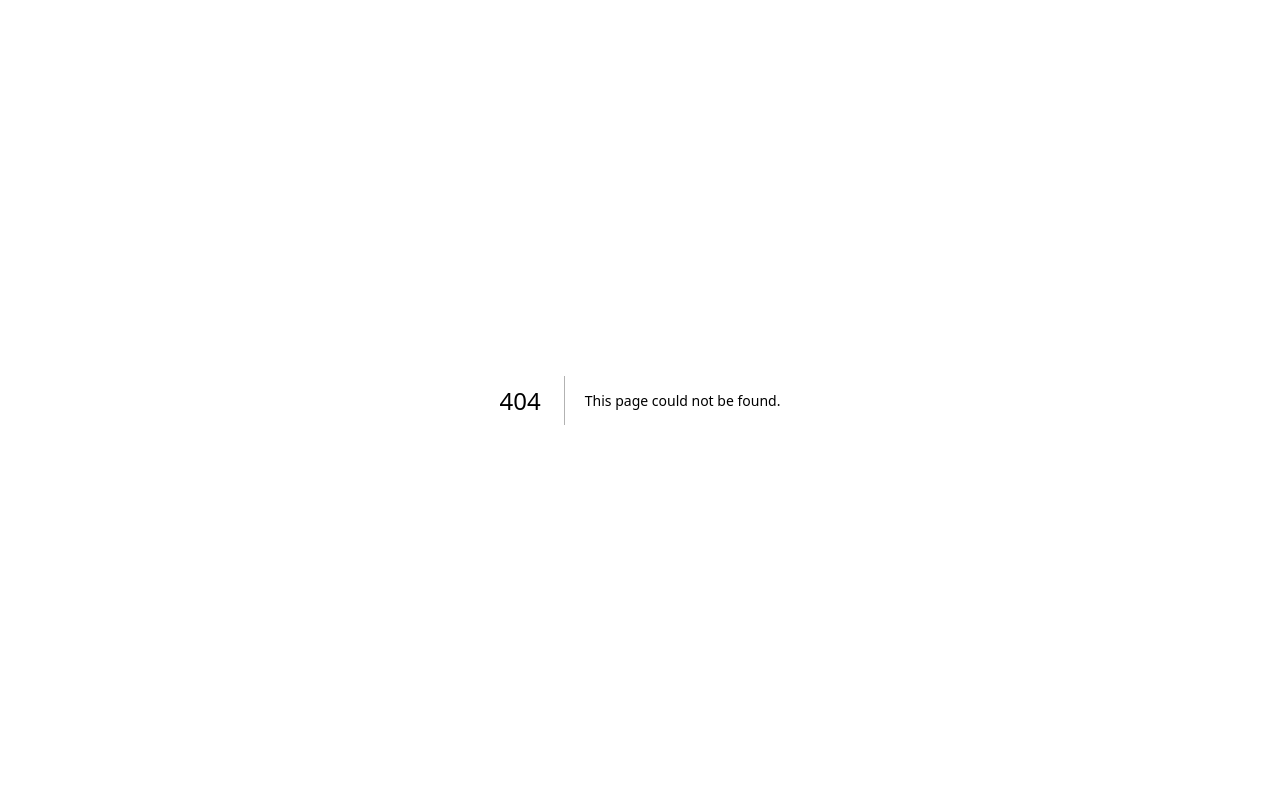
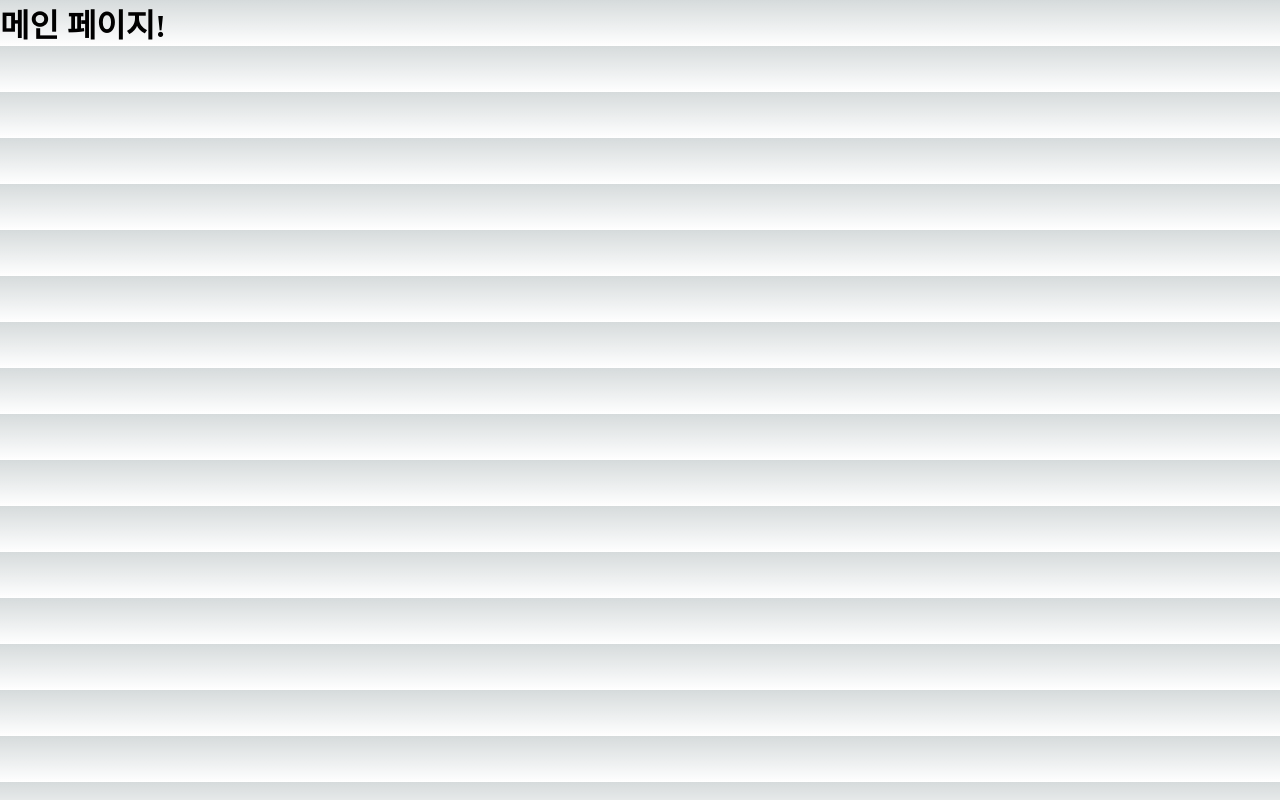
Before and after one commit to outta-ai/survey, a Next.js app: page /MainPage in a window 1280 px wide. Before the commit this address had no page. Built offline with nearby package versions, Linux system fonts and the light colour scheme.

Commit message:
feat: MainPage 생성
feat: MainPage 생성

```diff
--- /dev/null
+++ b/src/pages/MainPage.tsx
@@ -0,0 +1,13 @@
+import React from "react";
+
+function MainPage(): JSX.Element {
+  return (
+    <div>
+      <h1>
+        메인 페이지!
+      </h1>
+    </div>
+  );
+};
+
+export default MainPage;
```
